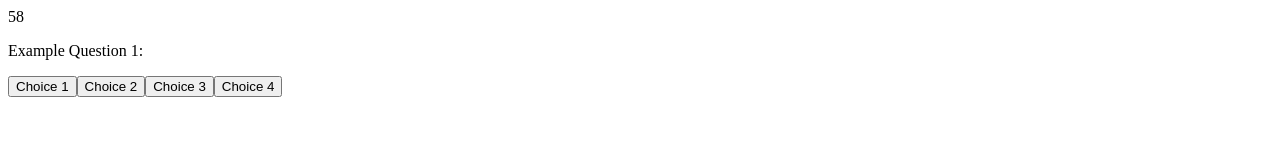
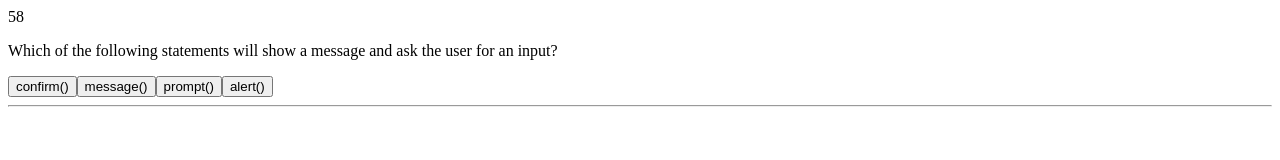
Before and after one commit to ryanschuttig/Code_Quiz, a plain HTML site: page index.html in a window 1280 px wide. Both pictures are taken after a click on the button "Start Quiz". Drawn offline with nearby package versions, Linux system fonts and the light colour scheme.

Commit message:
Added questions

```diff
--- a/index.html
+++ b/index.html
@@ -10,7 +10,7 @@
     <div class="container"></div>
     <!-- <div class="results"></div> -->
 
-
+    <script src="https://code.jquery.com/jquery-3.5.1.slim.min.js" integrity="sha384-DfXdz2htPH0lsSSs5nCTpuj/zy4C+OGpamoFVy38MVBnE+IbbVYUew+OrCXaRkfj" crossorigin="anonymous"></script>
     <script src="script.js"></script>
 </body>
 </html>
--- a/script.js
+++ b/script.js
@@ -1,16 +1,31 @@
 var questions = [
     {
-        title: "Example Question 1:",
-        choices: ["Choice 1", "Choice 2", "Choice 3", "Choice 4"],
-        answer: "Choice 3"
+        title: "Which of the following statements will show a message and ask the user for an input?",
+        choices: ["confirm()", "message()", "prompt()", "alert()"],
+        answer: "prompt()"
     },
     {
-        title: "Example Question 2:",
-        choices: ["Choice 1", "Choice 2", "Choice 3", "Choice 4"],
-        answer: "Choice 3"
-    }
+        title: "Which of the following is an event listener in Javascript?",
+        choices: ["onclick", "listen", "event", "click()"],
+        answer: "onclick"
+    },
+    {
+        title: "Which method is used to round a number down to the nearest whole integer?",
+        choices: ["Math.ceil", "Math.floor", "Round.down", "Round.whole"],
+        answer: "Math.floor"
+    },
+    {
+        title: "JavaScript has a file extension of:",
+        choices: [".javascript", ".java", ".js", ".css"],
+        answer: ".js"
+    },
+    {
+        title: "Inside which HTML tag should a JavaScript link be placed?",
+        choices: ["<head>", "<meta>", "<body>", "<script>"],
+        answer: "<script>"
+    },
+
 ];
-
 
 // Hook container element
 var containerEl = document.querySelector(".container");
@@ -31,6 +46,9 @@ var timer = 60;
 // Variable to store current index
 var i = 0;
 
+var hr = document.createElement("hr");
+document.body.appendChild(hr);
+
 // Functions
 // Function that loads content when page loads
 function openingPage() {
@@ -41,17 +59,19 @@ function openingPage() {
 }
 
 function startQuiz() {
-
+    // Function that shows question when timer starts
     showTimer();
 
     nextQuestion();
+
 }
 
+// Function that handles timer
 function showTimer() {
     // Display timer
     timerDisplay.textContent = timer;
     // Create setInterval and store to variable
-    var timeInterval = setInterval(function() {
+    var timeInterval = setInterval(function () {
         timer--;
         timerDisplay.textContent = timer;
         if (timer === 0) {
@@ -60,6 +80,7 @@ function showTimer() {
     }, 1000)
 }
 
+// Function that handles display next question
 function nextQuestion() {
     // Declare variable to store current question
     var currentQuestion = questions[i];
@@ -71,29 +92,38 @@ function nextQuestion() {
     containerEl.appendChild(questionText);
     // Create div to wrap choices
     var answersDiv = document.createElement("div");
+
     // Create for loop
-    // Create button for each choice
-    // Add class to each button for event listener
-    // Add text to each button
-    // Append buttons to div element to wrap choices
+    for (let i = 0; i < currentQuestion.choices.length; i++) {
 
-    for (let i = 0; i < currentQuestion.choices.length; i++) {
+        // Create button for each choice
         var answerBtn = document.createElement("button");
+
+        // Add class to each button for event listener
         answerBtn.classList.add("choiceBtn");
+        // Add text to each button
         answerBtn.textContent = currentQuestion.choices[i];
+        // Append buttons to div element to wrap choices
         answersDiv.appendChild(answerBtn);
     }
-// Append div element to container
+    // Append div element to container
     containerEl.appendChild(answersDiv);
 }
 
+// Function that checks answer and displays following question
 function checkAnswer(event) {
 
     // if event.target.matches(--choice button class--)
     if (event.target.matches(".choiceBtn")) {
-    // Logic to check for answer
-    index++;
-    nextQuestion()
+        // Logic to check for answer
+
+        i++;
+
+
+
+
+
+        nextQuestion()
 
 
     }
@@ -103,10 +133,6 @@ function checkAnswer(event) {
 
 
 }
-// Function that shows question when timer starts
-// Function that handles timer
-// Function that handles display next question
-// Function that checks answer and displays following question
 
 startBtn.addEventListener("click", startQuiz);
 // Add event listener for choice button
```
Also changed, not shown: 1 other file.
